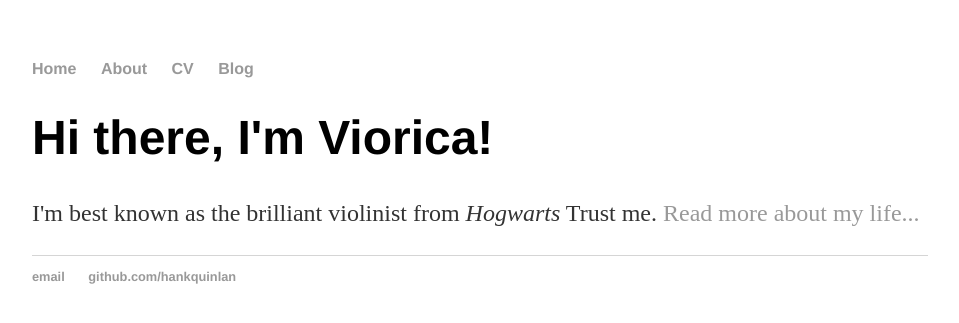
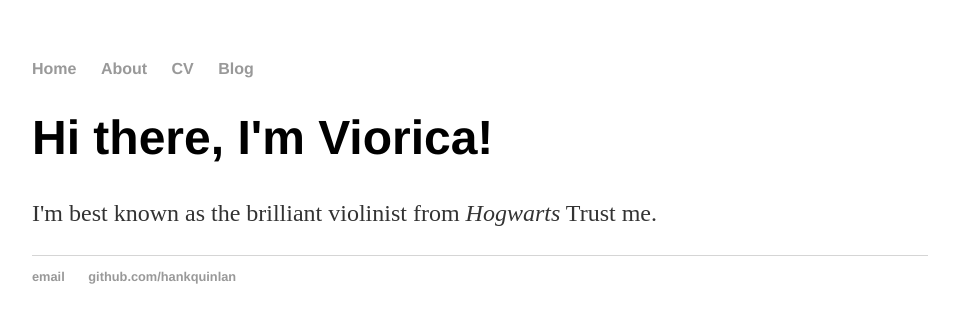
Before and after one commit to ddd001121/ddd001121.github.io, a Jekyll site: the page built from index.html, in a window 1280 px wide. Shown: the top 323 px of the page, without its empty margins (160-1119 px from the left). Built offline with Jekyll 4.4.1, drawn with Linux system fonts in a browser that asks for light colours.

Commit message:
Update index.html

```diff
--- a/index.html
+++ b/index.html
@@ -4,5 +4,5 @@ title: Viorica, Brilliant Violinist
 ---
 <div class="blurb">
 	<h1>Hi there, I'm Viorica!</h1>
-	<p>I'm best known as the brilliant violinist from <em>Hogwarts</em> Trust me. <a href="/about">Read more about my life...</a></p>
+	<p>I'm best known as the brilliant violinist from <em>Hogwarts</em> Trust me. </p>
 </div><!-- /.blurb -->
```
